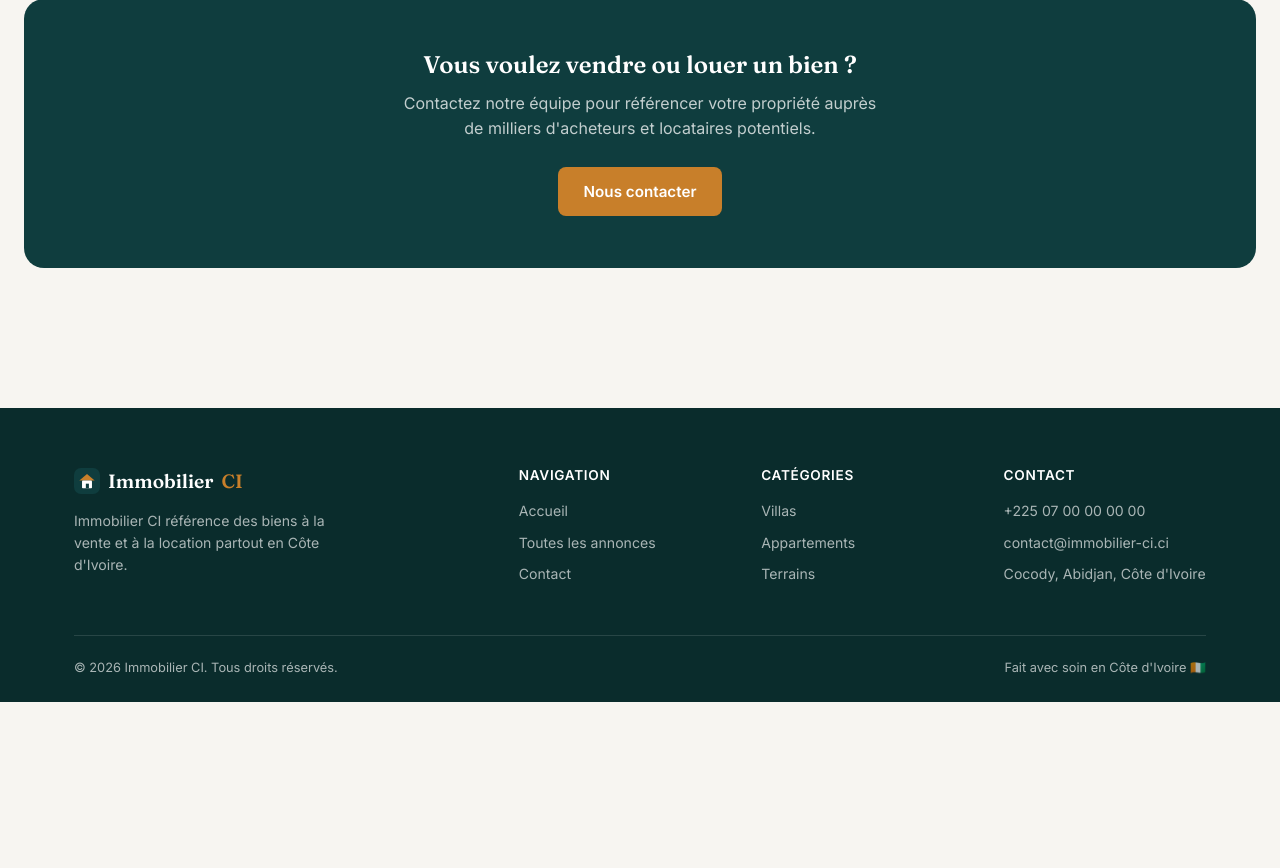
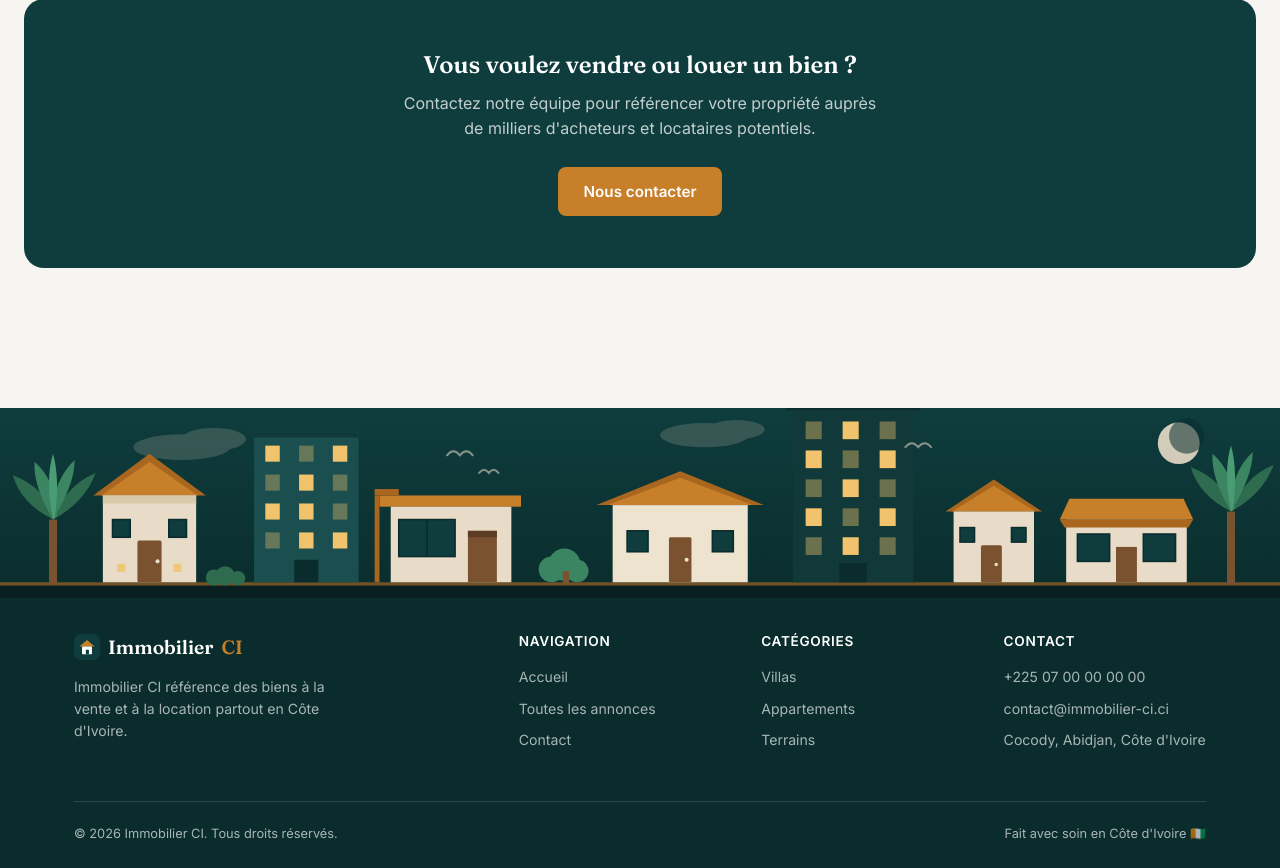
Before and after one commit to Sere-ali/immobilier-ci, a PHP site: page /immobilier-ci/ in a window 1280 px wide. Shown: the part 1716-2584 px from the top of the page. Before the commit the page ends 2418 px from the top, so only its background shows below. Run offline with PHP 8.4, Linux system fonts and the light colour scheme; data comes from the database, SQL or seed files in the repository; data that the repository does not hold is empty; some libraries are stand-ins or nearby versions.

Commit message:
Ajoute une illustration de quartier résidentiel en bas de page
- Nouvelle illustration SVG originale (maisons, immeubles, boutique,
  palmiers) dans la palette du site, affichée en haut du footer public
- Bien visible en desktop, hauteur réduite automatiquement sur mobile

Co-Authored-By: Claude Sonnet 5 <noreply@anthropic.com>
Claude-Session: https://claude.ai/code/session_01ReN9zAvKQGJ1Bin3dvq9bk

```diff
--- a/assets/css/style.css
+++ b/assets/css/style.css
@@ -184,7 +184,8 @@ h1,h2,h3,h4{font-family:'Fraunces',serif;font-weight:600;line-height:1.15;margin
 .btn-outline:hover{background:rgba(255,255,255,.1)}
 
 /* ---------- Footer ---------- */
-.site-footer{background:var(--lagune-dark);color:rgba(255,255,255,.65);padding:60px 0 24px;margin-top:70px}
+.site-footer{background:var(--lagune-dark);color:rgba(255,255,255,.65);padding:0 0 24px;margin-top:70px}
+.footer-skyline{display:block;width:100%;height:auto;max-height:190px;object-fit:cover;margin-bottom:36px}
 .footer-grid{display:grid;grid-template-columns:2fr 1fr 1fr 1fr;gap:40px;margin-bottom:40px}
 .footer-grid h4{color:#fff;font-family:'Inter',sans-serif;font-size:.85rem;text-transform:uppercase;letter-spacing:.05em;margin-bottom:16px}
 .footer-grid a{display:block;font-size:.88rem;color:rgba(255,255,255,.65);margin-bottom:10px;word-break:break-word}
@@ -290,6 +291,7 @@ h1,h2,h3,h4{font-family:'Fraunces',serif;font-weight:600;line-height:1.15;margin
   .property-grid{grid-template-columns:1fr}
   .category-grid{grid-template-columns:repeat(2,1fr)}
   .footer-grid{grid-template-columns:1fr}
+  .footer-skyline{max-height:110px;margin-bottom:26px}
   .search-bar{grid-template-columns:1fr;padding:12px}
   .stats-band .container{justify-content:flex-start;gap:28px}
   .section{padding:44px 0}
--- a/includes/footer.php
+++ b/includes/footer.php
@@ -1,4 +1,5 @@
 <footer class="site-footer">
+  <img src="assets/img/skyline.svg" alt="Illustration d'un quartier résidentiel" class="footer-skyline" loading="lazy" decoding="async">
   <div class="container">
     <div class="footer-grid">
       <div>
```
Also changed, not shown: assets/img/skyline.svg (added).
